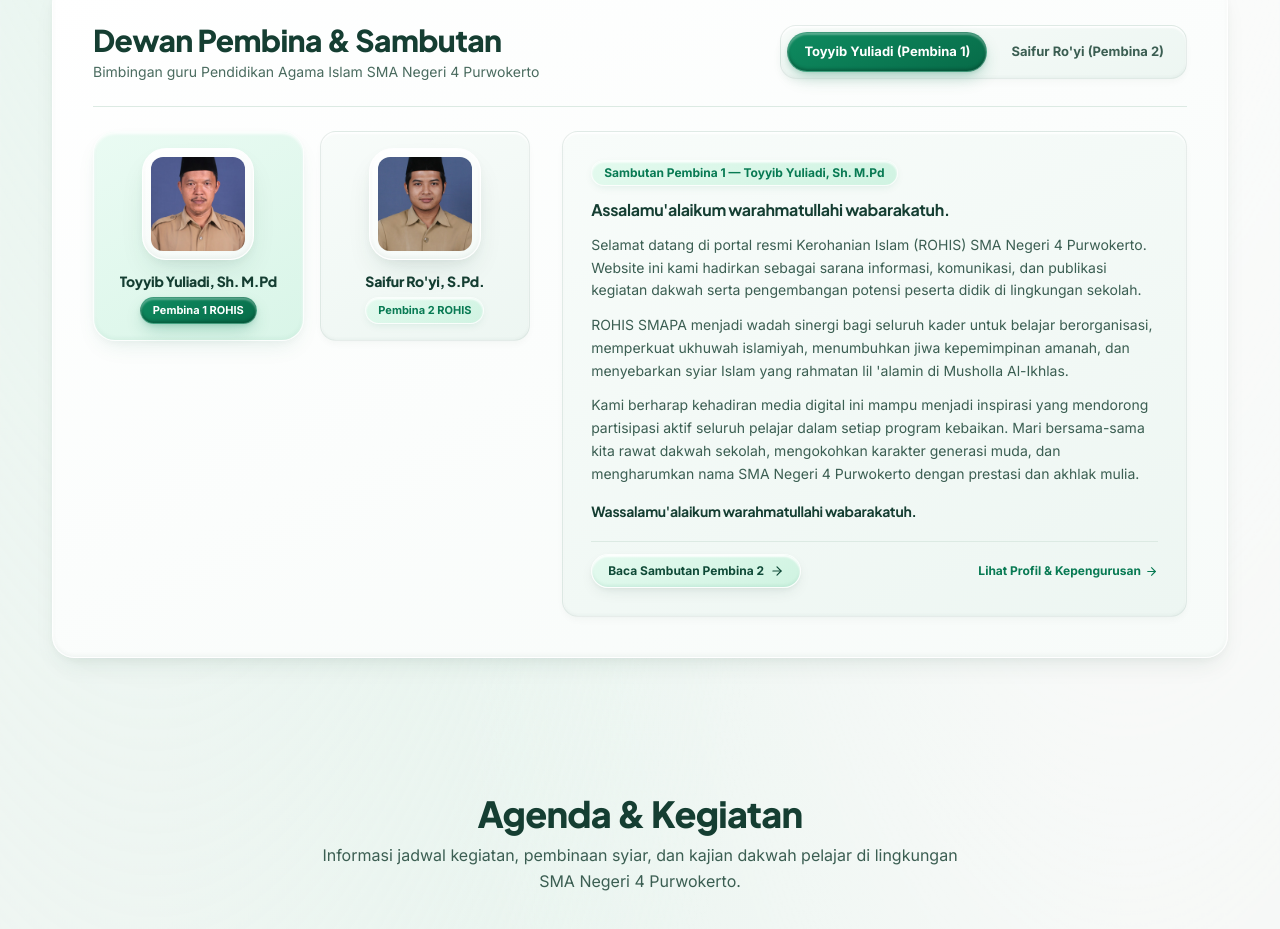
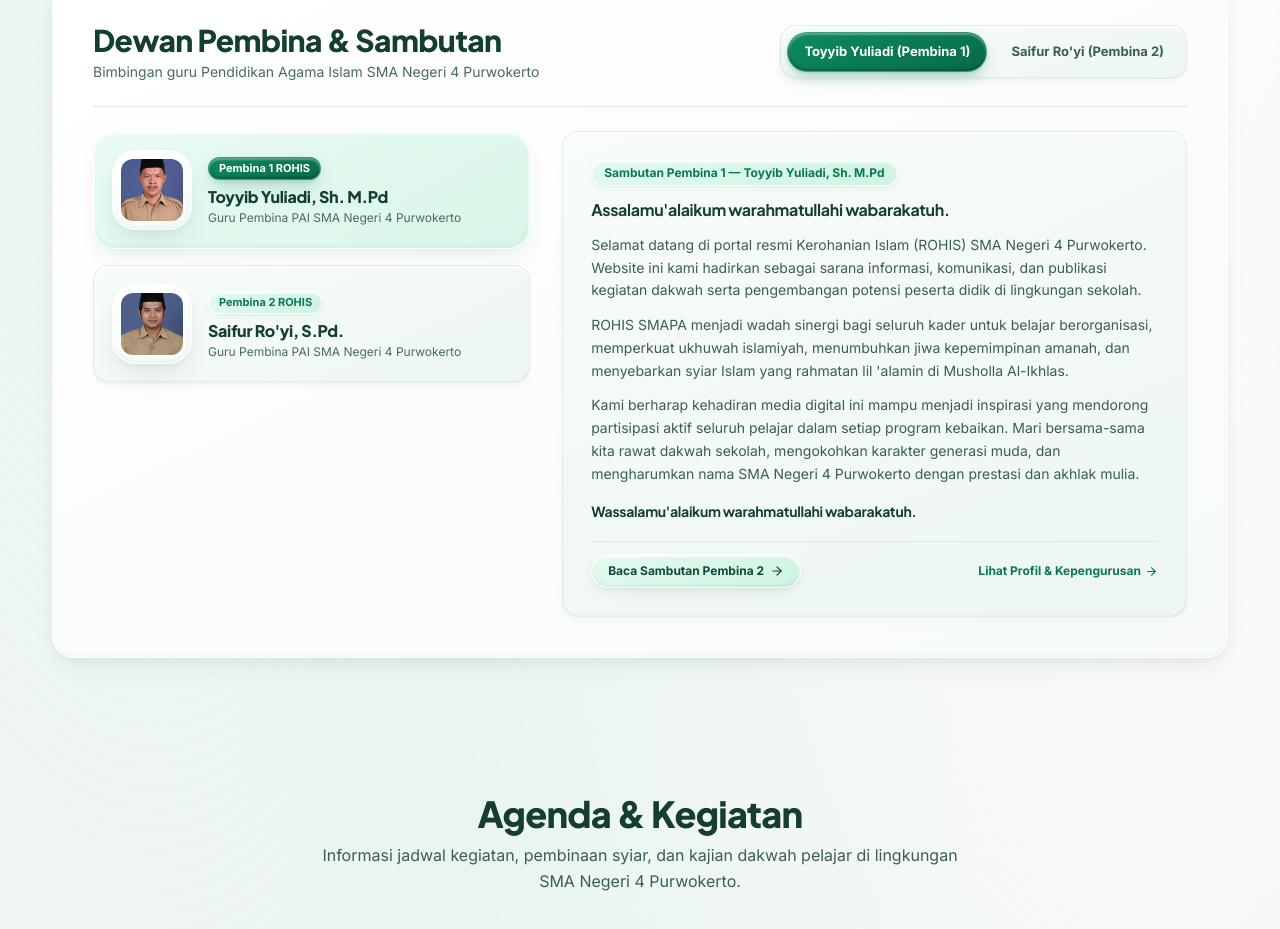
Before and after one commit to farisnasrul542-ops/rohissmapa, a Next.js app: page / in a window 1280 px wide. Shown: the part 1462-2391 px from the top of the page. Built offline with nearby package versions, Linux system fonts and the light colour scheme; no server answers.

Commit message:
style: ubah tata letak kartu pembina menjadi atas-bawah

```diff
--- a/src/app/page.tsx
+++ b/src/app/page.tsx
@@ -710,8 +710,8 @@ export default function HomePage() {
               </div>
 
               <div className="grid grid-cols-1 lg:grid-cols-12 gap-6 lg:gap-8 items-start">
-                {/* Left: Both Pembina Selector Cards */}
-                <div className="lg:col-span-5 grid grid-cols-2 gap-3 sm:gap-4">
+                {/* Left: Both Pembina Selector Cards (Atas-Bawah Layout) */}
+                <div className="lg:col-span-5 flex flex-col gap-3 sm:gap-4">
                   {pembinaList.map((pembina, idx) => {
                     const isActive = activePembinaIndex === idx;
                     return (
@@ -719,13 +719,13 @@ export default function HomePage() {
                         key={pembina.id}
                         type="button"
                         onClick={() => setActivePembinaIndex(idx)}
-                        className={`text-left p-3 sm:p-4 rounded-[20px] transition-all duration-200 cursor-pointer flex flex-col items-center text-center ${
+                        className={`w-full text-left p-3.5 sm:p-4.5 rounded-[22px] transition-all duration-200 cursor-pointer flex items-center gap-3.5 sm:gap-4 ${
                           isActive
-                            ? "clay-card-mint ring-2 ring-[#087A53]/35"
+                            ? "clay-card-mint ring-2 ring-[#087A53]/35 shadow-sm"
                             : "clay-inner hover:bg-[#EBF7F1]"
                         }`}
                       >
-                        <div className="relative w-20 h-20 sm:w-28 sm:h-28 rounded-2xl overflow-hidden clay-photo-frame p-1 mb-3 shrink-0">
+                        <div className="relative w-16 h-16 sm:w-20 sm:h-20 rounded-2xl overflow-hidden clay-photo-frame p-1 shrink-0">
                           <img
                             src={parseImageCrop(pembina.image).src}
                             alt={pembina.name}
@@ -737,11 +737,9 @@ export default function HomePage() {
                             className="w-full h-full object-cover rounded-xl"
                           />
                         </div>
-                        <h3 className="font-heading font-extrabold text-xs sm:text-sm text-[#153E32] leading-snug line-clamp-2 mb-1.5">
-                          {pembina.name}
-                        </h3>
+                        <div className="flex-1 min-w-0">
                           <span
-                          className={`px-3 py-1 rounded-full text-[10px] sm:text-[11px] font-bold ${
+                            className={`inline-block px-2.5 py-0.5 rounded-full text-[10px] sm:text-[11px] font-bold mb-1.5 ${
                               isActive
                                 ? "clay-btn-emerald text-white"
                                 : "clay-pill-mint text-[#087A53]"
@@ -749,6 +747,13 @@ export default function HomePage() {
                           >
                             {pembina.role} ROHIS
                           </span>
+                          <h3 className="font-heading font-extrabold text-sm sm:text-base text-[#153E32] leading-snug line-clamp-2">
+                            {pembina.name}
+                          </h3>
+                          <p className="text-[11px] sm:text-xs text-[#4A6B5F] mt-0.5">
+                            Guru Pembina PAI SMA Negeri 4 Purwokerto
+                          </p>
+                        </div>
                       </button>
                     );
                   })}
```
Lines whose indentation alone changed are shown as unchanged.
